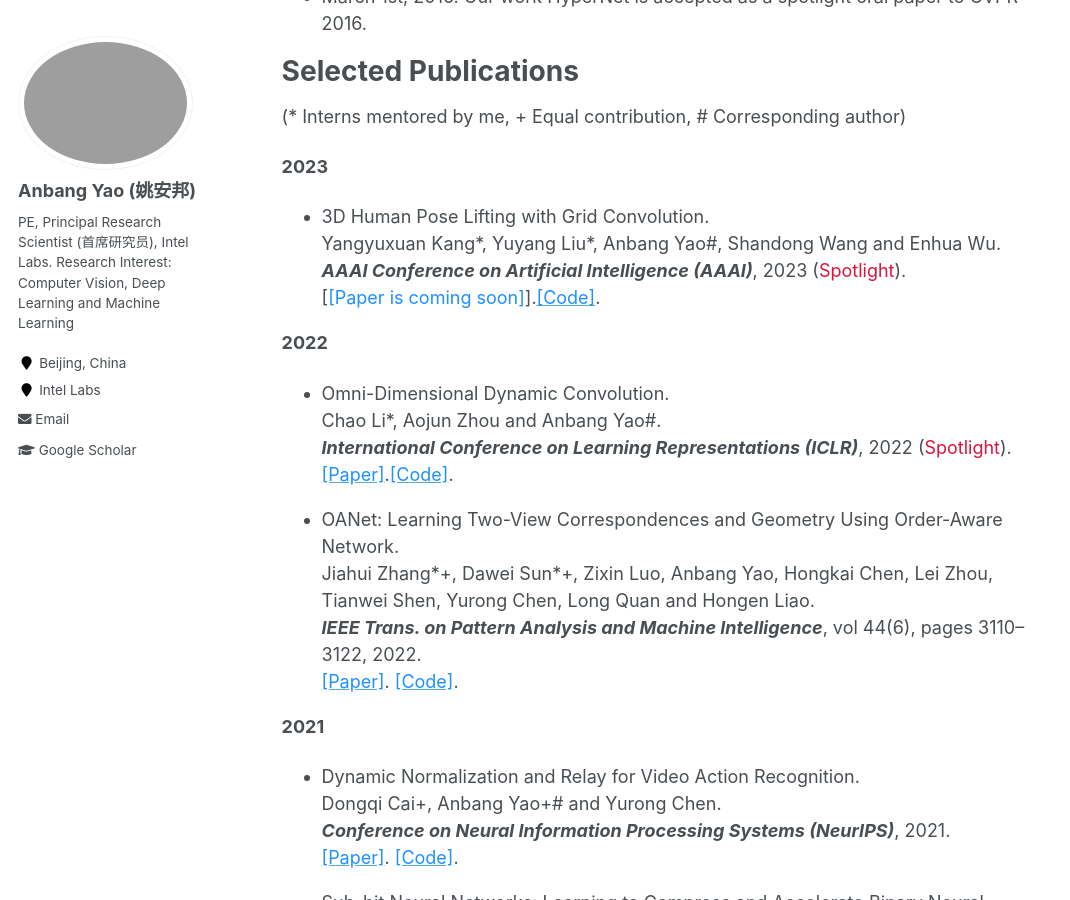
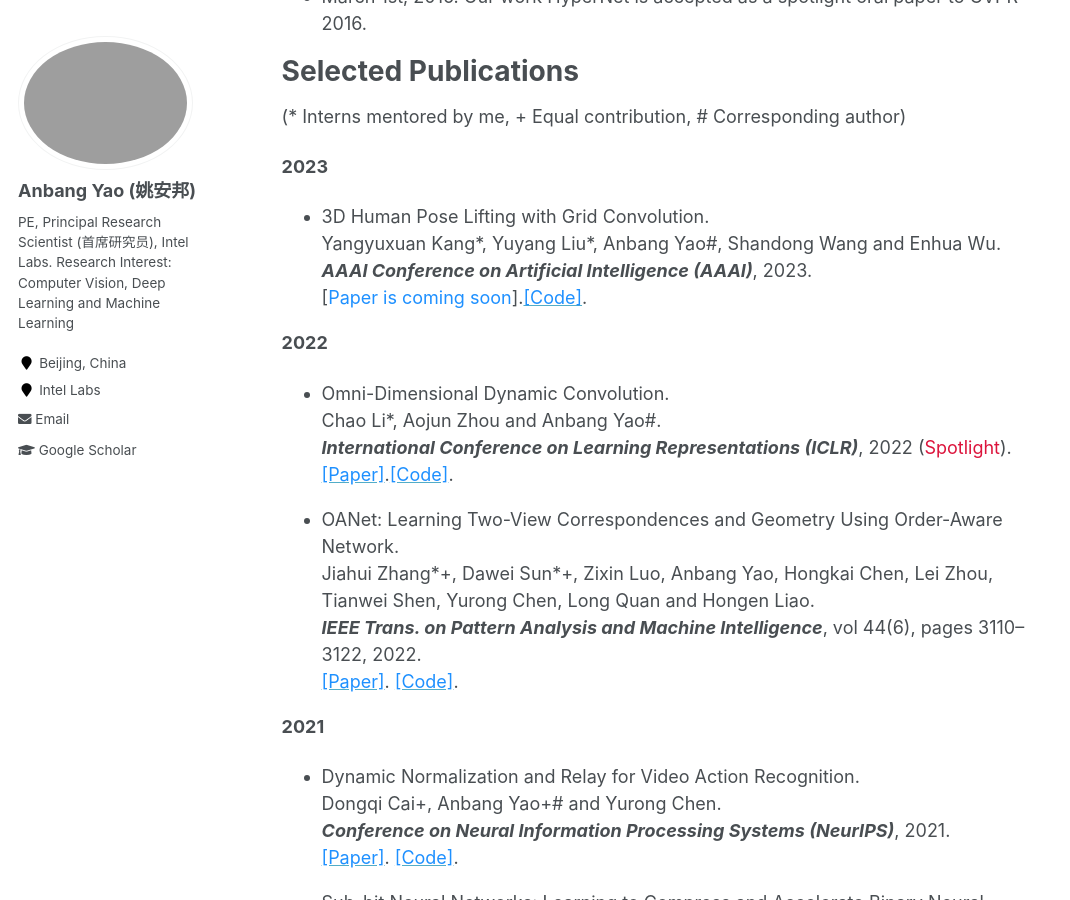
Before and after one commit to YaoAnbang/YaoAnbang.github.io, a Jekyll site: the page built from _pages/about.md, in a window 1280 px wide and 900 px high, scrolled down 1811 px. Shown: the whole window, without its empty margins (0-1070 px from the left). Built offline with Jekyll 4.4.1, drawn with Linux system fonts in a browser that asks for light colours.

Commit message:
Update about.md

```diff
--- a/_pages/about.md
+++ b/_pages/about.md
@@ -50,7 +50,7 @@
 
 **2023**
 <!-- <blockquote> -->
-+ 3D Human Pose Lifting with Grid Convolution.<br> Yangyuxuan Kang\*, Yuyang Liu\*, Anbang Yao\#, Shandong Wang and Enhua Wu.<br><em>**AAAI Conference on Artificial Intelligence (AAAI)**</em>, 2023 (<font color="Crimson">Spotlight</font>).<br> [<font color="DodgerBlue">[Paper is coming soon]</font>].[<font color="DodgerBlue">[Code]</font>](https://github.com/OSVAI/GridConv).<br>
++ 3D Human Pose Lifting with Grid Convolution.<br> Yangyuxuan Kang\*, Yuyang Liu\*, Anbang Yao\#, Shandong Wang and Enhua Wu.<br><em>**AAAI Conference on Artificial Intelligence (AAAI)**</em>, 2023.<br> [<font color="DodgerBlue">Paper is coming soon</font>].[<font color="DodgerBlue">[Code]</font>](https://github.com/OSVAI/GridConv).<br>
 <!--</blockquote> -->
 
 **2022**<!-- <blockquote> -->
```
